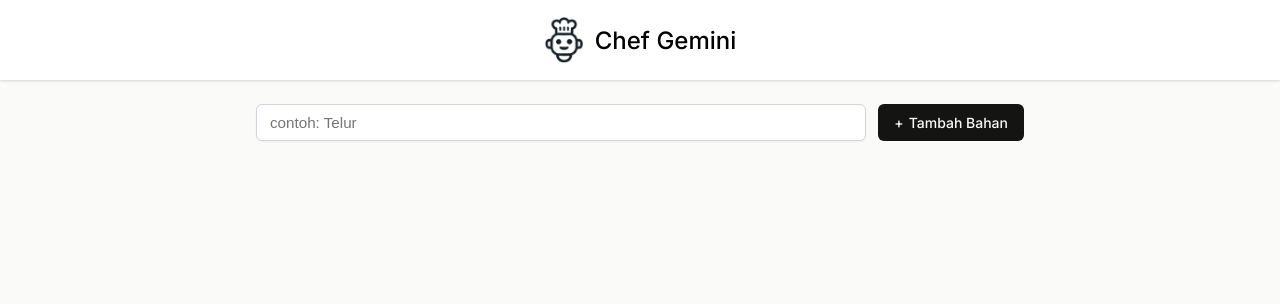
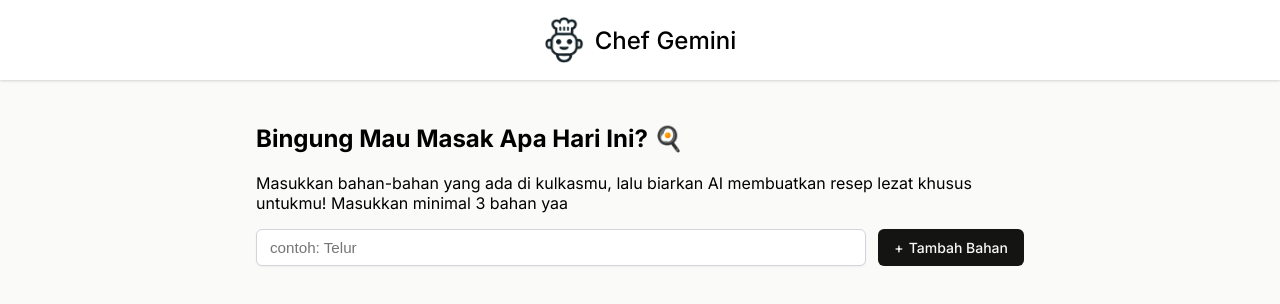
Before and after one commit to Shroii-san/chef-gemini, a React (Vite) app: page / in a window 1280 px wide. Shown: the top 304 px of the page. Built offline with nearby package versions, Linux system fonts and the light colour scheme.

Commit message:
add user guide

```diff
--- a/src/components/Main.jsx
+++ b/src/components/Main.jsx
@@ -51,6 +51,15 @@ export default function Main() {
 
   return (
     <main>
+      {!recipe && (
+        <section className="welcome-card">
+          <h2>Bingung Mau Masak Apa Hari Ini? 🍳</h2>
+          <p>
+            Masukkan bahan-bahan yang ada di kulkasmu, lalu biarkan AI
+            membuatkan resep lezat khusus untukmu! Masukkan minimal 3 bahan yaa
+          </p>
+        </section>
+      )}
       <form action={addIngredient} className="add-ingredient-form">
         <input
           type="text"
```
